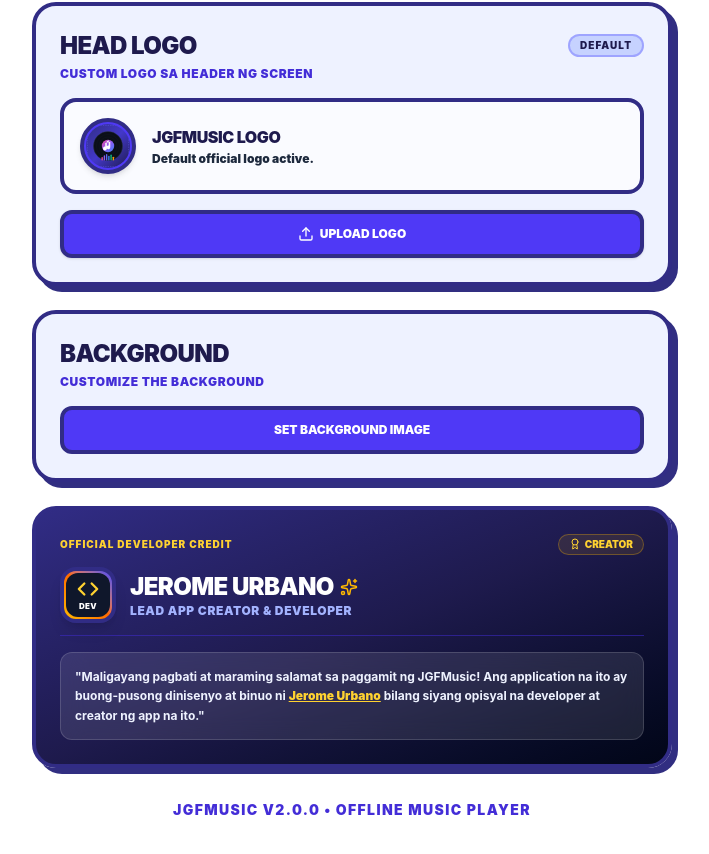
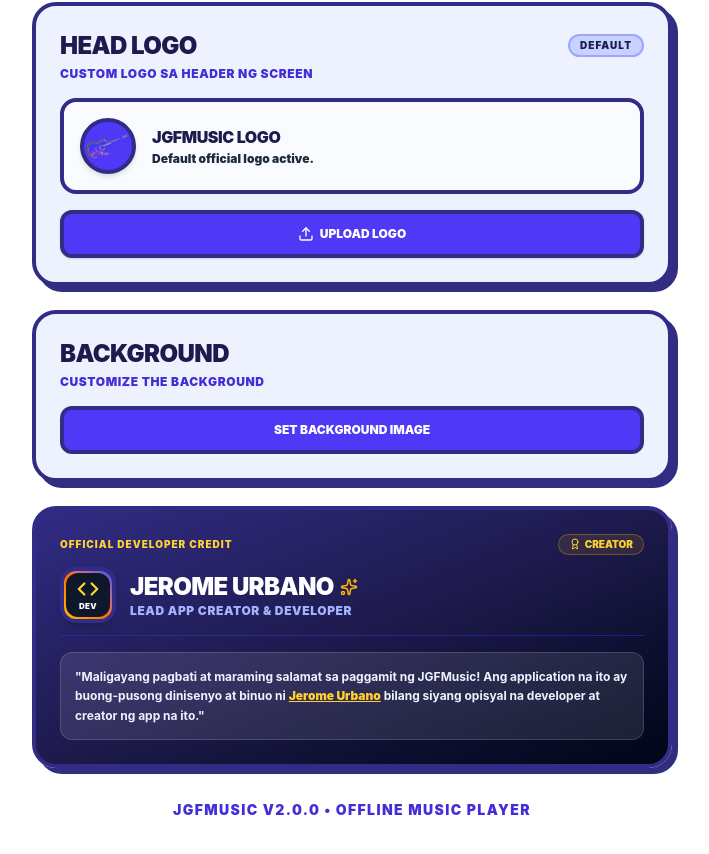
Before and after one commit to jergo1233/JGFMusic_app, a React (Vite) app: page /settings in a window 1280 px wide. Shown: the part 859-1713 px from the top of the page, without its empty margins (288-997 px from the left). Built offline with nearby package versions, Linux system fonts and the light colour scheme.

Commit message:
Update SettingsPage.jsx

```diff
--- a/src/pages/SettingsPage.jsx
+++ b/src/pages/SettingsPage.jsx
@@ -251,10 +251,10 @@
         <div className="p-4 rounded-2xl bg-white/70 dark:bg-slate-900/70 max-border mb-4 flex items-center gap-4">
           <div className="bg-indigo-600 text-white dark:bg-indigo-50 dark:text-indigo-950 max-border rounded-full w-14 h-14 flex items-center justify-center overflow-hidden p-0.5 flex-shrink-0 shadow-md">
             <img
-              src={logoUrl || '/icon.svg'}
+              src={logoUrl || '/icon.png'}
               alt="Head Logo Preview"
               className="w-full h-full object-cover rounded-full"
-              onError={(e) => { e.currentTarget.src = '/icon.svg'; }}
+              onError={(e) => { e.currentTarget.src = '/icon.png'; }}
             />
           </div>
           <div>
```
